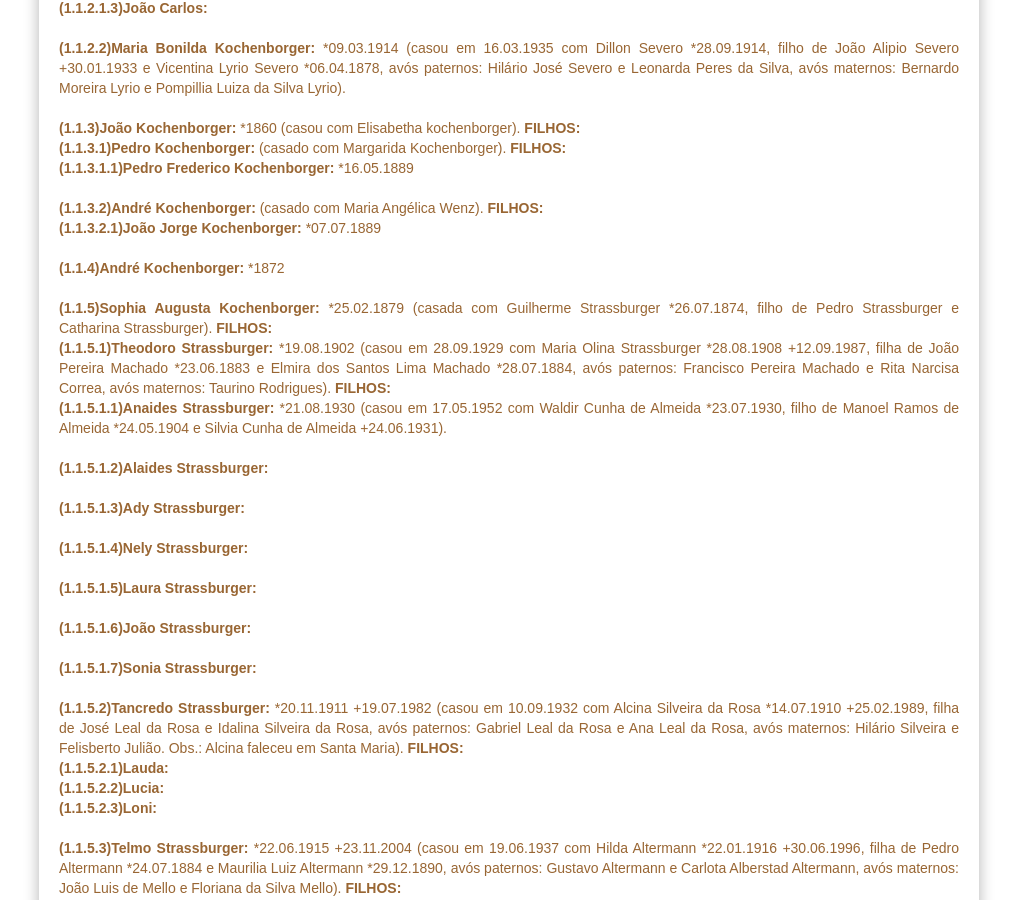
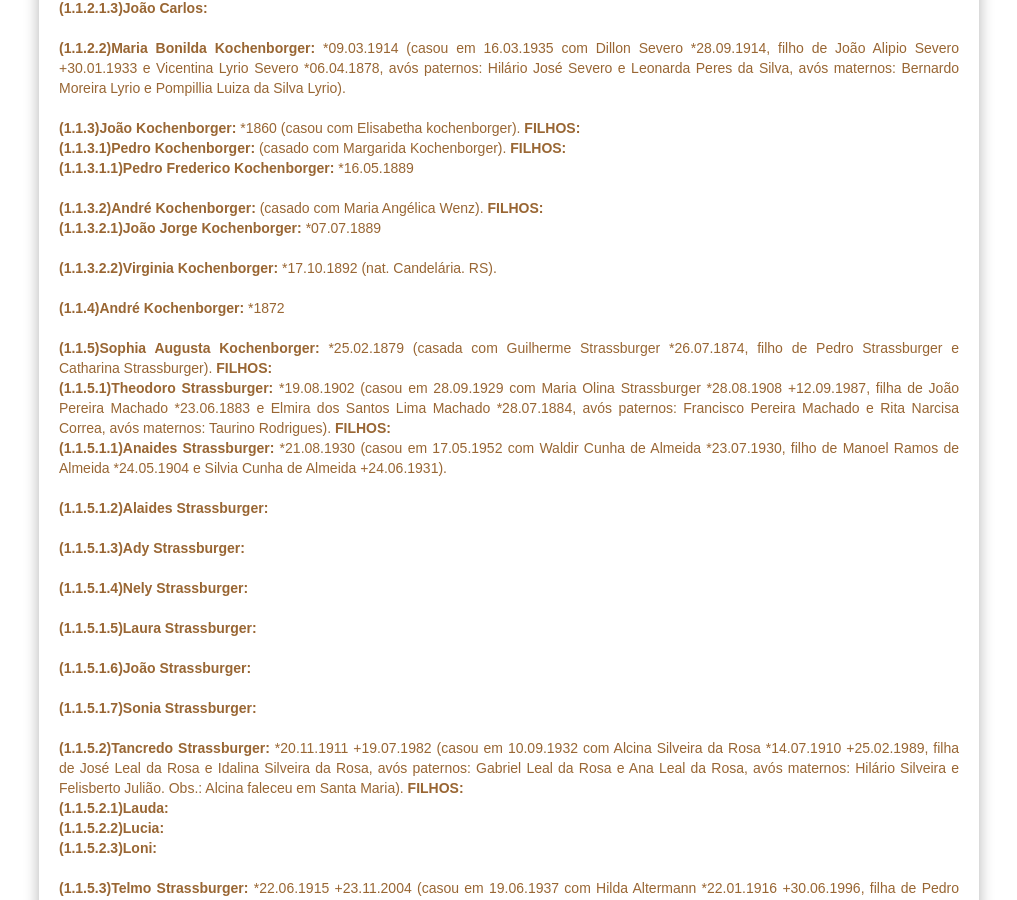
Before and after one commit to claudiovargas1955/claudiovargas1955.github.io, a Jekyll site: the page built from _pages/familia-kochenborger.html, in a window 1280 px wide and 900 px high, scrolled down 2335 px. Shown: the whole window, without its empty margins (131-1148 px from the left). Built offline with Jekyll 4.4.1, drawn with Linux system fonts in a browser that asks for light colours; some web fonts are replaced.

Commit message:
Update familia-kochenborger.html

```diff
--- a/_pages/familia-kochenborger.html
+++ b/_pages/familia-kochenborger.html
@@ -207,6 +207,7 @@ Oliveira e Idalina Soares Leal *1850 +03.09.1934). <b>FILHOS: </b><br>
 
         <b>(1.1.3.2)André Kochenborger: </b>(casado com Maria Angélica Wenz). <b>FILHOS: </b><br>
             <b>(1.1.3.2.1)João Jorge Kochenborger: </b>*07.07.1889 <br><br>
+            <b>(1.1.3.2.2)Virginia Kochenborger: </b>*17.10.1892 (nat. Candelária. RS). <br><br>
 
   <b>(1.1.4)André Kochenborger: </b>*1872<br><br>
 
```
